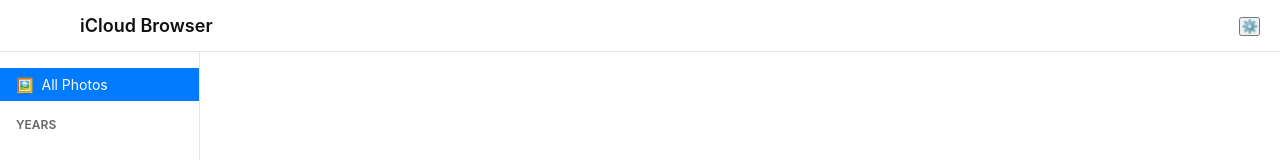
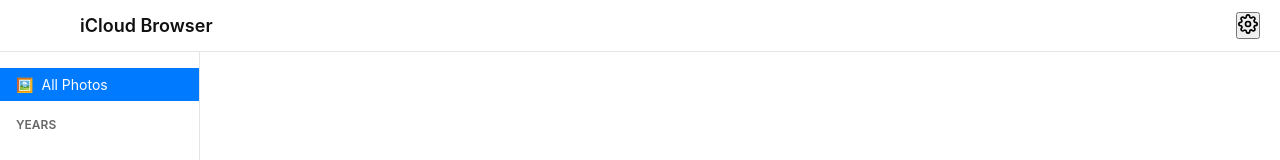
Before and after one commit to jaff521/icloud-browser, a React (Vite) app: page / in a window 1280 px wide. Shown: the top 160 px of the page. Built offline with nearby package versions, Linux system fonts and the light colour scheme.

Commit message:
feat(ui): replace emoji gear with inline SVG icon for settings

```diff
--- a/src/renderer/App.tsx
+++ b/src/renderer/App.tsx
@@ -213,7 +213,12 @@
       <header className="app-header">
         <h1>iCloud Browser</h1>
         <div className="app-controls">
-          <button className="icon-btn" onClick={() => (window as any).electronAPI.openSettings()}>⚙️</button>
+          <button className="icon-btn" onClick={() => (window as any).electronAPI.openSettings()} aria-label="Settings">
+            <svg xmlns="http://www.w3.org/2000/svg" width="20" height="20" viewBox="0 0 24 24" fill="none" stroke="currentColor" strokeWidth="2" strokeLinecap="round" strokeLinejoin="round">
+              <circle cx="12" cy="12" r="3"></circle>
+              <path d="M19.4 15a1.65 1.65 0 0 0 .33 1.82l.06.06a2 2 0 0 1 0 2.83 2 2 0 0 1-2.83 0l-.06-.06a1.65 1.65 0 0 0-1.82-.33 1.65 1.65 0 0 0-1 1.51V21a2 2 0 0 1-2 2 2 2 0 0 1-2-2v-.09A1.65 1.65 0 0 0 9 19.4a1.65 1.65 0 0 0-1.82.33l-.06.06a2 2 0 0 1-2.83 0 2 2 0 0 1 0-2.83l.06-.06a1.65 1.65 0 0 0 .33-1.82 1.65 1.65 0 0 0-1.51-1H3a2 2 0 0 1-2-2 2 2 0 0 1 2-2h.09A1.65 1.65 0 0 0 4.6 9a1.65 1.65 0 0 0-.33-1.82l-.06-.06a2 2 0 0 1 0-2.83 2 2 0 0 1 2.83 0l.06.06a1.65 1.65 0 0 0 1.82.33H9a1.65 1.65 0 0 0 1-1.51V3a2 2 0 0 1 2-2 2 2 0 0 1 2 2v.09a1.65 1.65 0 0 0 1 1.51 1.65 1.65 0 0 0 1.82-.33l.06-.06a2 2 0 0 1 2.83 0 2 2 0 0 1 0 2.83l-.06.06a1.65 1.65 0 0 0-.33 1.82V9a1.65 1.65 0 0 0 1.51 1H21a2 2 0 0 1 2 2 2 2 0 0 1-2 2h-.09a1.65 1.65 0 0 0-1.51 1z"></path>
+            </svg>
+          </button>
         </div>
       </header>
       <div className="app-content">
```
